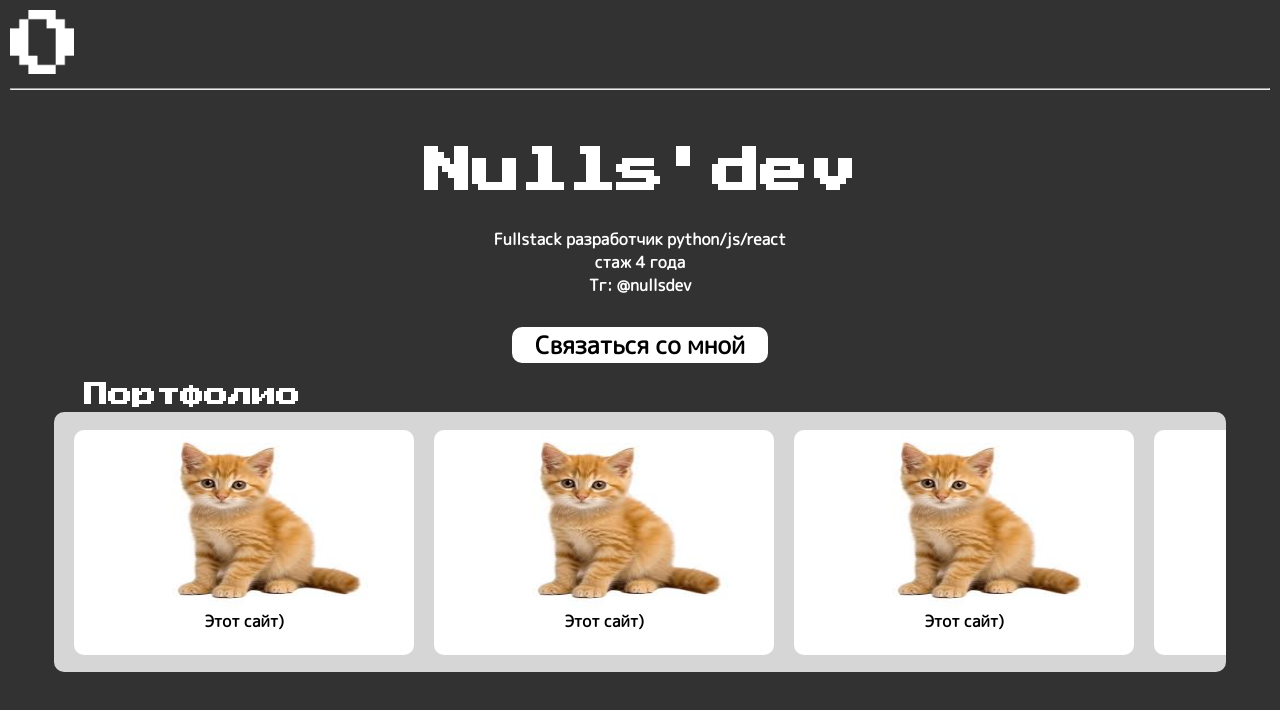
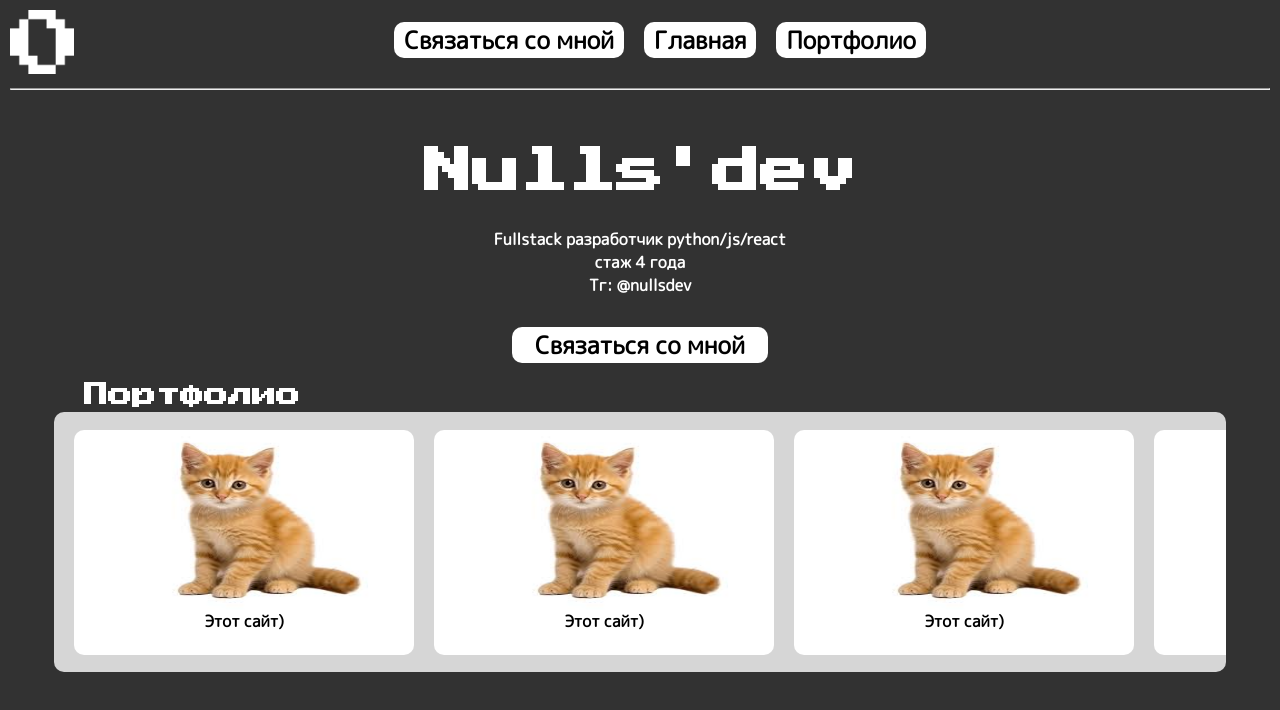
Before and after one commit to MatweyBukin/Nullsdev, a React (Create React App) app in the folder nullsdev/: page / in a window 1280 px wide. Shown: the top 710 px of the page. Built offline with nearby package versions, Linux system fonts and the light colour scheme.

Commit message:
Добавил навигацию для десктопа

```diff
--- a/nullsdev/src/components/Header.js
+++ b/nullsdev/src/components/Header.js
@@ -19,6 +19,11 @@
     <>
       <header>
           <img onClick={() => navigate("/")} className='header-logo' src={Logo}/>
+          <ul className='desktop-header-menu-list'>
+            <li className='desktop-header-menu-list-item'><a href={telegramLink} target="_blank" rel="noopener noreferrer">Связаться со мной</a></li>
+            <li className='desktop-header-menu-list-item'><Link to="/">Главная</Link></li>
+            <li className='desktop-header-menu-list-item'><Link to='/portfolio'>Портфолио</Link></li>
+          </ul>
           <img onClick={toggleIsOpen} className='header-menu-button' src={MenuButton}/>
       </header>
       <animated.div className='header-menu' style={animation}>
--- a/nullsdev/src/css/App.css
+++ b/nullsdev/src/css/App.css
@@ -168,6 +168,14 @@
   gap: 20px;
 }
 
+.desktop-header-menu-list {
+  display: none;
+}
+
+.desktop-header-menu-list-item {
+  display: none;
+}
+
 @media screen and (min-width: 900px)  {
 
 header {
@@ -219,4 +227,24 @@
   display: grid;
   grid-template-columns: repeat(4, 1fr);
 }
+.desktop-header-menu-list {
+  display: flex;
+  flex-direction: row;
+  align-items: center;
+  justify-content: center;
+  gap: 20px;
+  white-space: nowrap;
+  list-style-type: none;
 }
+
+.desktop-header-menu-list-item {
+  text-decoration: none;
+  display: initial;
+  font-size: 24px;
+  color: black;
+  background-color: white;
+  border-radius: 10px;
+  padding-left: 10px;
+  padding-right: 10px;
+}
+}
```
